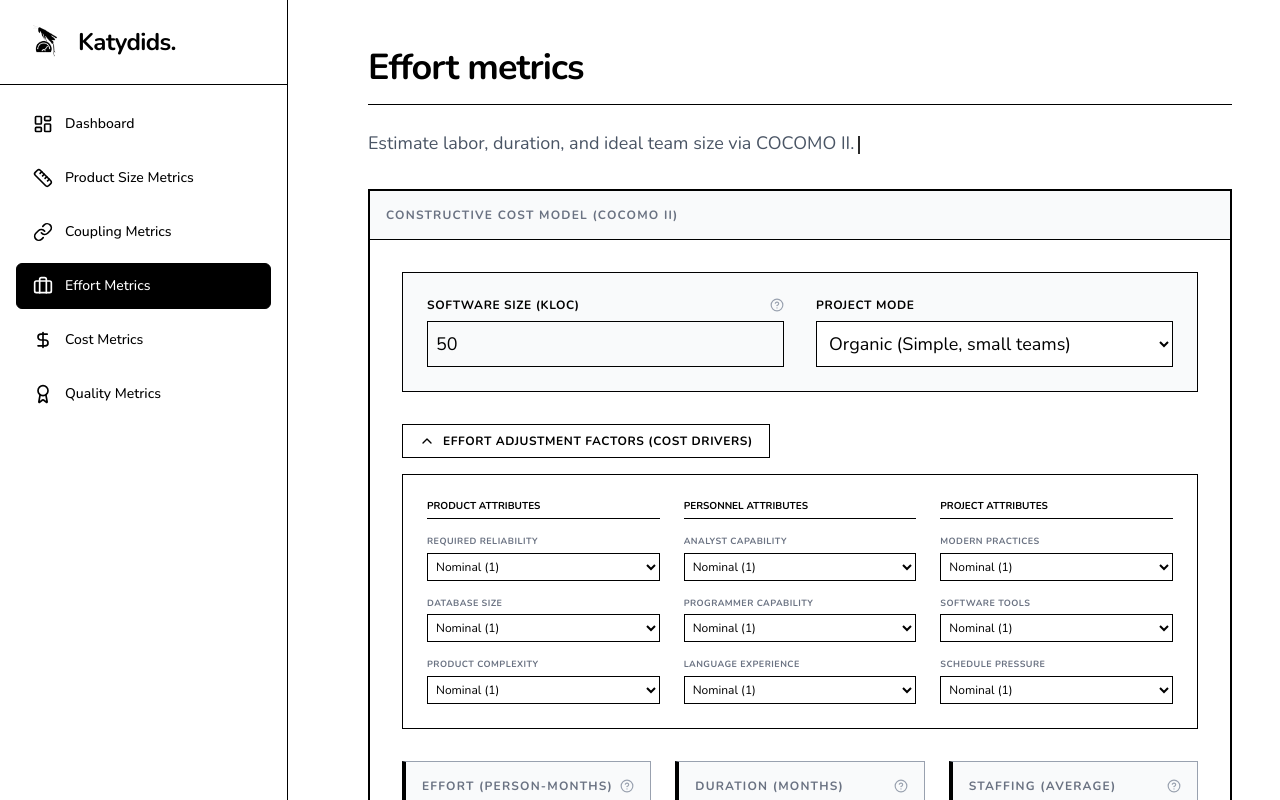
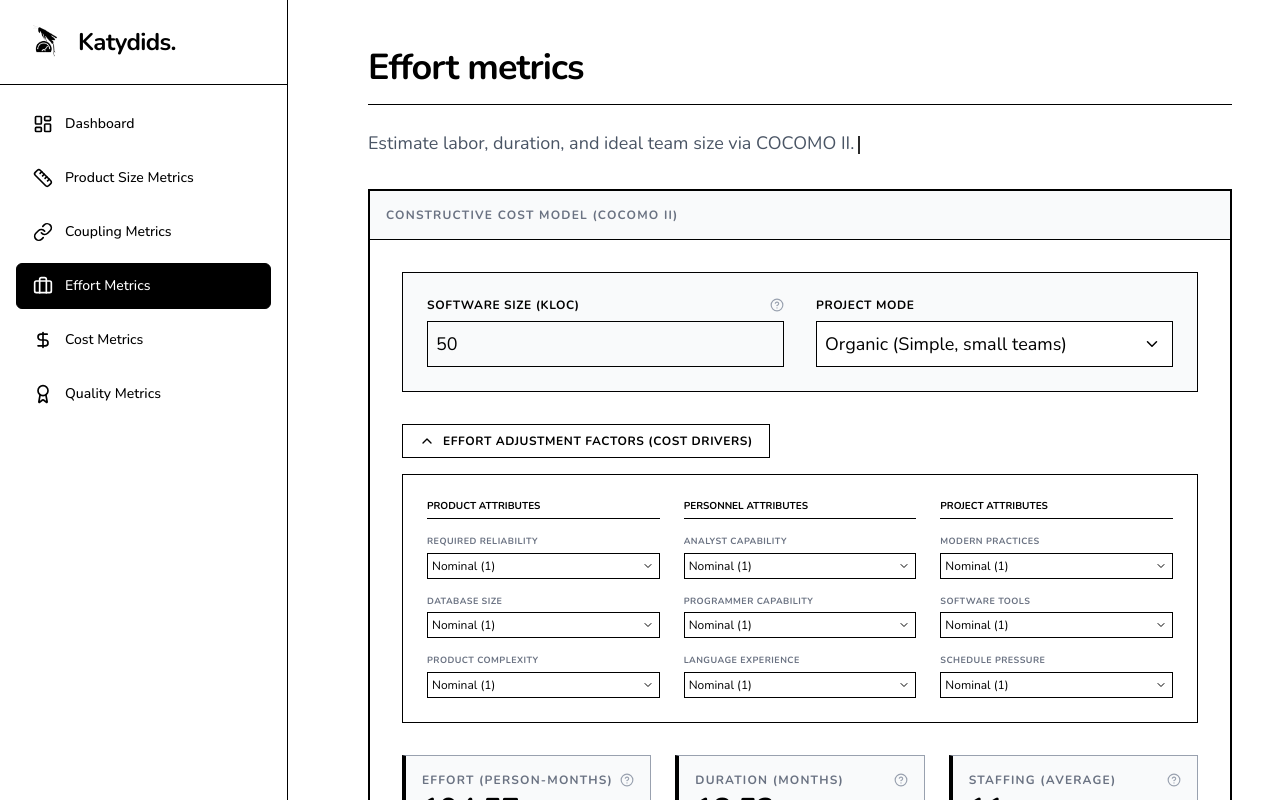
Before and after one commit to saadmansakib47/katydids, a Next.js app: page /dashboard/effort in a window 1280 px wide. Both pictures are taken after a click on the button "EFFORT ADJUSTMENT FACTORS (COST DRIVERS)". Shown: the top 800 px of the page. Built offline with nearby package versions, Linux system fonts and the light colour scheme.

Commit message:
refactor : change landing page button text

```diff
--- a/app/page.tsx
+++ b/app/page.tsx
@@ -48,7 +48,7 @@ export default function LandingPage() {
             href="/dashboard"
             className="inline-flex items-center justify-center gap-2 rounded-[6px] bg-black text-white hover:bg-gray-800 px-8 py-4 text-lg font-medium transition-colors border border-black"
           >
-            Enter Dashboard
+            Start Measuring
             <ArrowRight className="w-5 h-5" />
           </Link>
         </motion.div>
--- a/components/metrics/CostCalculator.tsx
+++ b/components/metrics/CostCalculator.tsx
@@ -67,9 +67,10 @@ export function CostCalculator() {
     currency: "USD",
     afp: 450,
     loc: 5000,
+    isCurrencyFocused: false
   });
 
-  const { personMonths, monthlyRate, currency, afp, loc } = state;
+  const { personMonths, monthlyRate, currency, afp, loc, isCurrencyFocused } = state;
 
   const totalCost = personMonths * monthlyRate;
   const costPerFp = afp > 0 ? totalCost / afp : 0;
@@ -174,7 +175,9 @@ export function CostCalculator() {
               <select
                 value={currency}
                 onChange={(e) => setState(p => ({ ...p, currency: e.target.value }))}
-                className="border border-black p-2 bg-white text-lg h-[46px] outline-none appearance-none w-full pr-10"
+                onFocus={() => setState(p => ({ ...p, isCurrencyFocused: true }))}
+                onBlur={() => setState(p => ({ ...p, isCurrencyFocused: false }))}
+                className="border border-black p-2 bg-white text-lg h-[46px] outline-none appearance-none w-full pr-10 cursor-pointer"
               >
                 <option value="USD">USD ($)</option>
                 <option value="EUR">EUR (€)</option>
@@ -183,7 +186,9 @@ export function CostCalculator() {
                 <option value="BDT">BDT (৳)</option>
               </select>
               <div className="absolute right-3 top-1/2 -translate-y-1/2 pointer-events-none">
-                <ChevronDown size={18} />
+                <motion.div animate={{ rotate: isCurrencyFocused ? 180 : 0 }} transition={{ duration: 0.3 }}>
+                  <ChevronDown size={18} />
+                </motion.div>
               </div>
             </div>
           </div>
--- a/components/metrics/EffortCalculator.tsx
+++ b/components/metrics/EffortCalculator.tsx
@@ -61,10 +61,11 @@ export function EffortCalculator() {
       time: 1.0, stor: 1.0, virt: 1.0, turn: 1.0, // Platform attributes
       acap: 1.0, aexp: 1.0, pcap: 1.0, vexp: 1.0, lexp: 1.0, // Personnel attributes
       modp: 1.0, tool: 1.0, sced: 1.0 // Project attributes
-    }
+    },
+    isModeFocused: false
   });
 
-  const { kloc, mode, drivers, showDrivers } = state;
+  const { kloc, mode, drivers, showDrivers, isModeFocused } = state;
 
   // Calculate product of drivers for EAF
   const calculatedEaf = Object.values(drivers).reduce((acc, val) => acc * val, 1);
@@ -116,15 +117,24 @@ export function EffortCalculator() {
           />
           <div className="flex flex-col space-y-2 font-mono">
             <label className="text-xs font-bold uppercase tracking-wider">Project Mode</label>
+            <div className="relative">
               <select
                 value={mode}
                 onChange={(e) => setState(p => ({ ...p, mode: e.target.value as any }))}
-              className="border border-black p-2 bg-white text-lg h-[46px] outline-none"
+                onFocus={() => setState(p => ({ ...p, isModeFocused: true }))}
+                onBlur={() => setState(p => ({ ...p, isModeFocused: false }))}
+                className="border border-black p-2 bg-white text-lg h-[46px] outline-none appearance-none w-full pr-10 cursor-pointer"
               >
                 <option value="organic">Organic (Simple, small teams)</option>
                 <option value="semidetached">Semi-detached (Medium, mixed experience)</option>
                 <option value="embedded">Embedded (Complex, rigid constraints)</option>
               </select>
+              <div className="absolute right-3 top-1/2 -translate-y-1/2 pointer-events-none">
+                <motion.div animate={{ rotate: isModeFocused ? 180 : 0 }} transition={{ duration: 0.3 }}>
+                  <ChevronDown size={18} />
+                </motion.div>
+              </div>
+            </div>
           </div>
         </div>
 
@@ -206,6 +216,7 @@ export function EffortCalculator() {
 }
 
 function DriverSelect({ label, value, onChange }: { label: string, value: number, onChange: (v: number) => void }) {
+  const [isFocused, setIsFocused] = useState(false);
   const options = [
     { label: 'Very Low', val: 0.75 },
     { label: 'Low', val: 0.88 },
@@ -218,13 +229,22 @@ function DriverSelect({ label, value, onChange }: { label: string, value: number
   return (
     <div className="flex flex-col space-y-1 font-mono">
       <label className="text-[9px] font-bold uppercase tracking-wider text-gray-500">{label}</label>
+      <div className="relative">
         <select
           value={value}
           onChange={(e) => onChange(Number(e.target.value))}
-        className="border border-black p-1 text-xs bg-white outline-none"
+          onFocus={() => setIsFocused(true)}
+          onBlur={() => setIsFocused(false)}
+          className="border border-black p-1 text-xs bg-white outline-none appearance-none w-full pr-6 cursor-pointer"
         >
           {options.map(opt => <option key={opt.label} value={opt.val}>{opt.label} ({opt.val})</option>)}
         </select>
+        <div className="absolute right-1.5 top-1/2 -translate-y-1/2 pointer-events-none">
+          <motion.div animate={{ rotate: isFocused ? 180 : 0 }} transition={{ duration: 0.3 }}>
+            <ChevronDown size={12} />
+          </motion.div>
+        </div>
+      </div>
     </div>
   );
 }
--- a/components/metrics/ProductSizeCalculator.tsx
+++ b/components/metrics/ProductSizeCalculator.tsx
@@ -65,11 +65,12 @@ export function ProductSizeCalculator() {
       eq: { count: 0, comp: 'avg' }
     },
     tdi: 35, showFpaTable: false,
-    ccMode: "edges" as "edges" | "decision", e: 10, n: 8, P: 1, d: 3, showCcTable: false
+    ccMode: "edges" as "edges" | "decision", e: 10, n: 8, P: 1, d: 3, showCcTable: false,
+    focusedSelect: null as string | null
   };
 
   const [state, setState] = useState(defaultState);
-  const { loc, cloc, locL1, locL2, showQsm, n1, n2, N1, N2, fpa, tdi, showFpaTable, ccMode, e, n, P, d, showCcTable } = state;
+  const { loc, cloc, locL1, locL2, showQsm, n1, n2, N1, N2, fpa, tdi, showFpaTable, ccMode, e, n, P, d, showCcTable, focusedSelect } = state;
 
   const setLoc = (loc: number) => setState(p => ({ ...p, loc }));
   const setCloc = (cloc: number) => setState(p => ({ ...p, cloc }));
@@ -298,15 +299,24 @@ export function ProductSizeCalculator() {
                       <label className="text-xs font-bold uppercase tracking-wider flex justify-between">
                         Weight
                       </label>
+                      <div className="relative">
                         <select
                           value={fpa[k].comp}
                           onChange={(evt) => setFpa((p: any) => ({...p, [k]: { ...p[k], comp: evt.target.value }}))}
-                        className="border border-black p-2 bg-white text-lg h-[46px] outline-none"
+                          onFocus={() => setState(p => ({ ...p, focusedSelect: k }))}
+                          onBlur={() => setState(p => ({ ...p, focusedSelect: null }))}
+                          className="border border-black p-2 bg-white text-lg h-[46px] outline-none appearance-none w-full pr-10 cursor-pointer"
                         >
                           <option value="low">Low</option>
                           <option value="avg">Average</option>
                           <option value="high">High</option>
                         </select>
+                        <div className="absolute right-3 top-1/2 -translate-y-1/2 pointer-events-none">
+                          <motion.div animate={{ rotate: focusedSelect === k ? 180 : 0 }} transition={{ duration: 0.3 }}>
+                            <ChevronDown size={18} />
+                          </motion.div>
+                        </div>
+                      </div>
                     </div>
                   </div>
                 ))}
```
Lines whose indentation alone changed are shown as unchanged.
